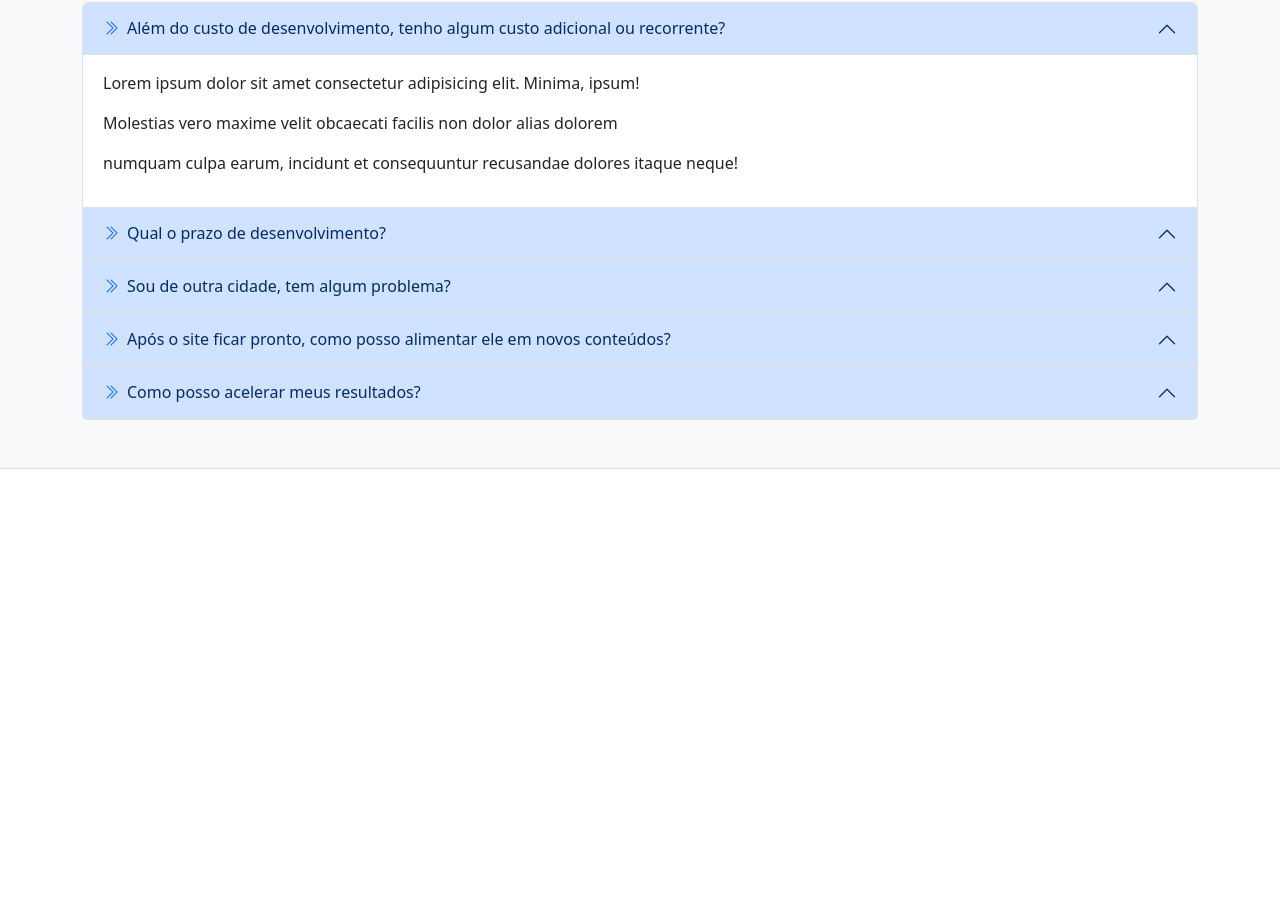
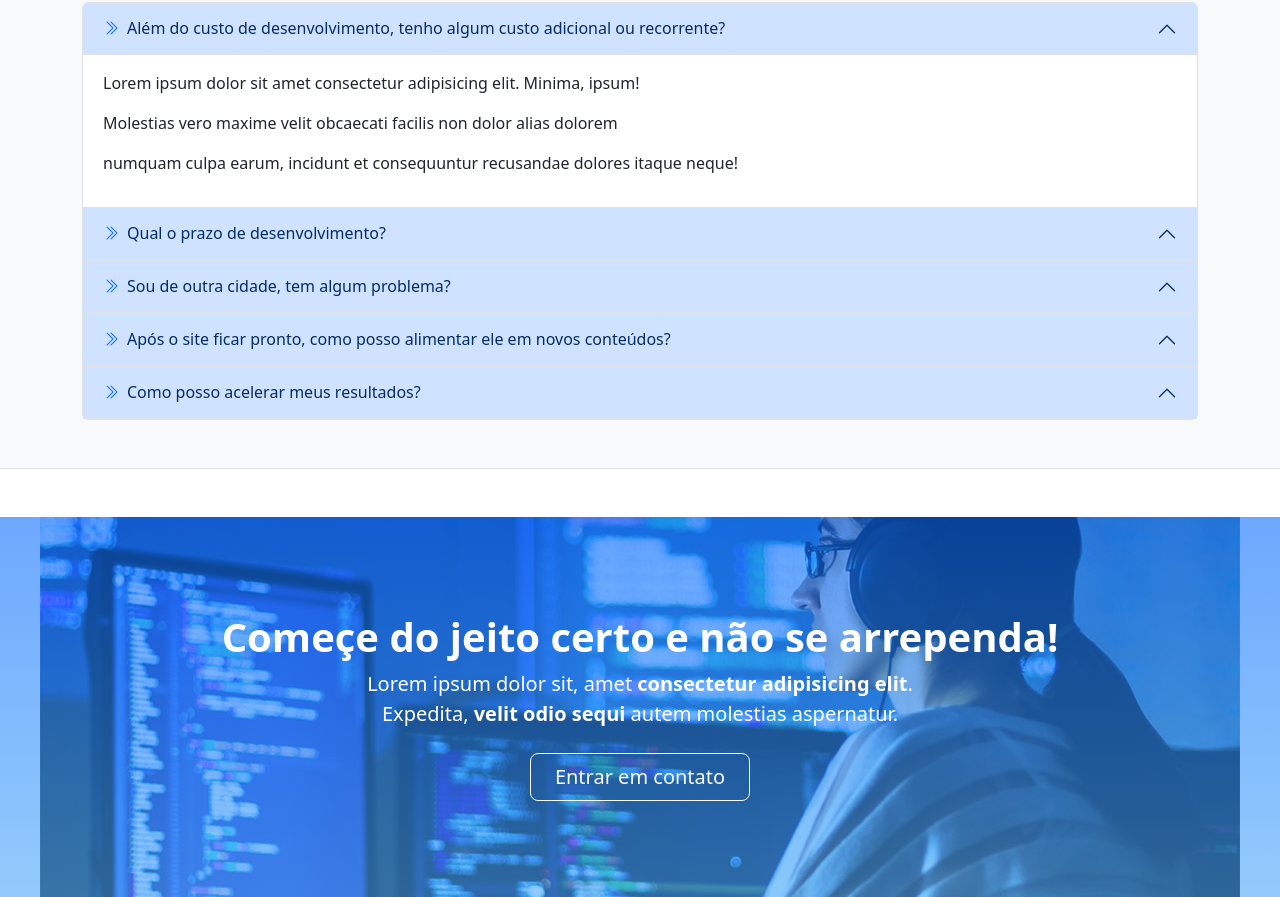
Before and after one commit to Alexandre-CES/Desenvolve-Bootstrap, a plain HTML site: page projeto/index.html in a window 1280 px wide. Shown: the part 4685-5582 px from the top of the page. Before the commit the page ends 5154 px from the top, so only its background shows below. Drawn offline with nearby package versions, Linux system fonts and the light colour scheme.

Commit message:
Section call to action

```diff
--- a/projeto/assets/css/style.css
+++ b/projeto/assets/css/style.css
@@ -9,3 +9,9 @@
 .img-grayscale{
     filter: grayscale(1);
 }
+
+.img-bg-call2action{
+    background-image: linear-gradient(to bottom, rgba(12,110,253, 0.6), rgba(74,168,250,0.6)), url('../img/desenvolvedor.jpg');
+    background-position: center, center;
+    background-repeat: no-repeat, no-repeat;
+}
--- a/projeto/index.html
+++ b/projeto/index.html
@@ -618,6 +618,24 @@
             </div>
         </section>
 
+        <!-- Section Call to Action -->
+        <section class="mt-5">
+            <div class="img-bg-call2action text-secondary px-4 py-5 text-center">
+                <div class="py-5">
+                    <h2 class="display-6 fw-bold text-white">
+                        Começe do jeito certo e não se arrependa!
+                    </h2>
+                    <div class="col-lg-6 mx-auto">
+                        <p class="fs-5 mb-4 text-white">
+                            Lorem ipsum dolor sit, amet <strong>consectetur adipisicing elit</strong>. Expedita, <strong>velit odio sequi</strong> autem molestias aspernatur.
+                        </p>
+                        <div class="d-grid gap-2 d-sm-flex justify-content-sm-center">
+                            <button type="button" class="btn btn-outline-light btn-lg px-4">Entrar em contato</button>
+                        </div>
+                    </div>
+                </div>
+            </div>
+        </section>
 
     </main>
     <footer>
```
Also changed, not shown: projeto/assets/img/desenvolvedor.jpg (added).
